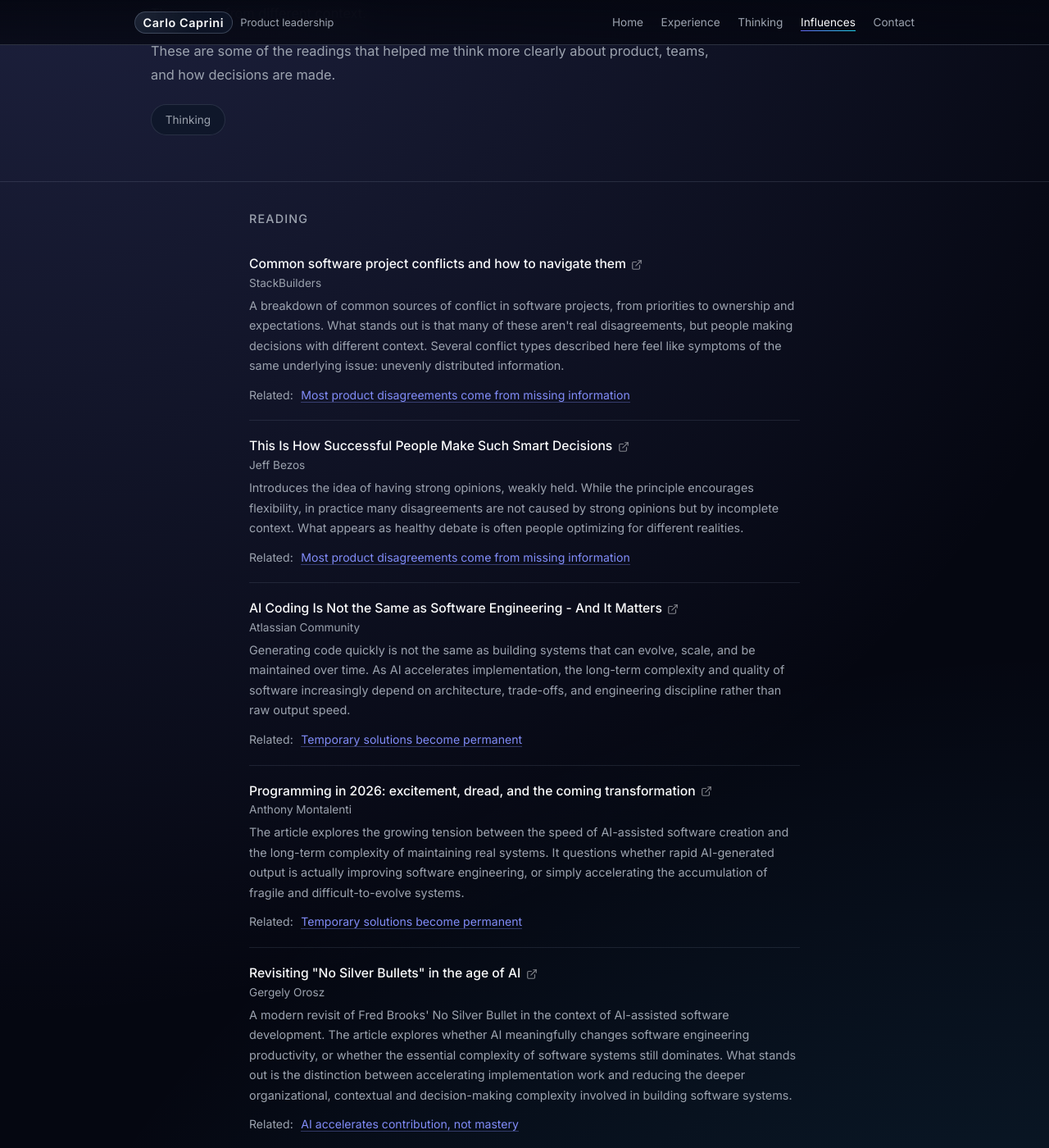
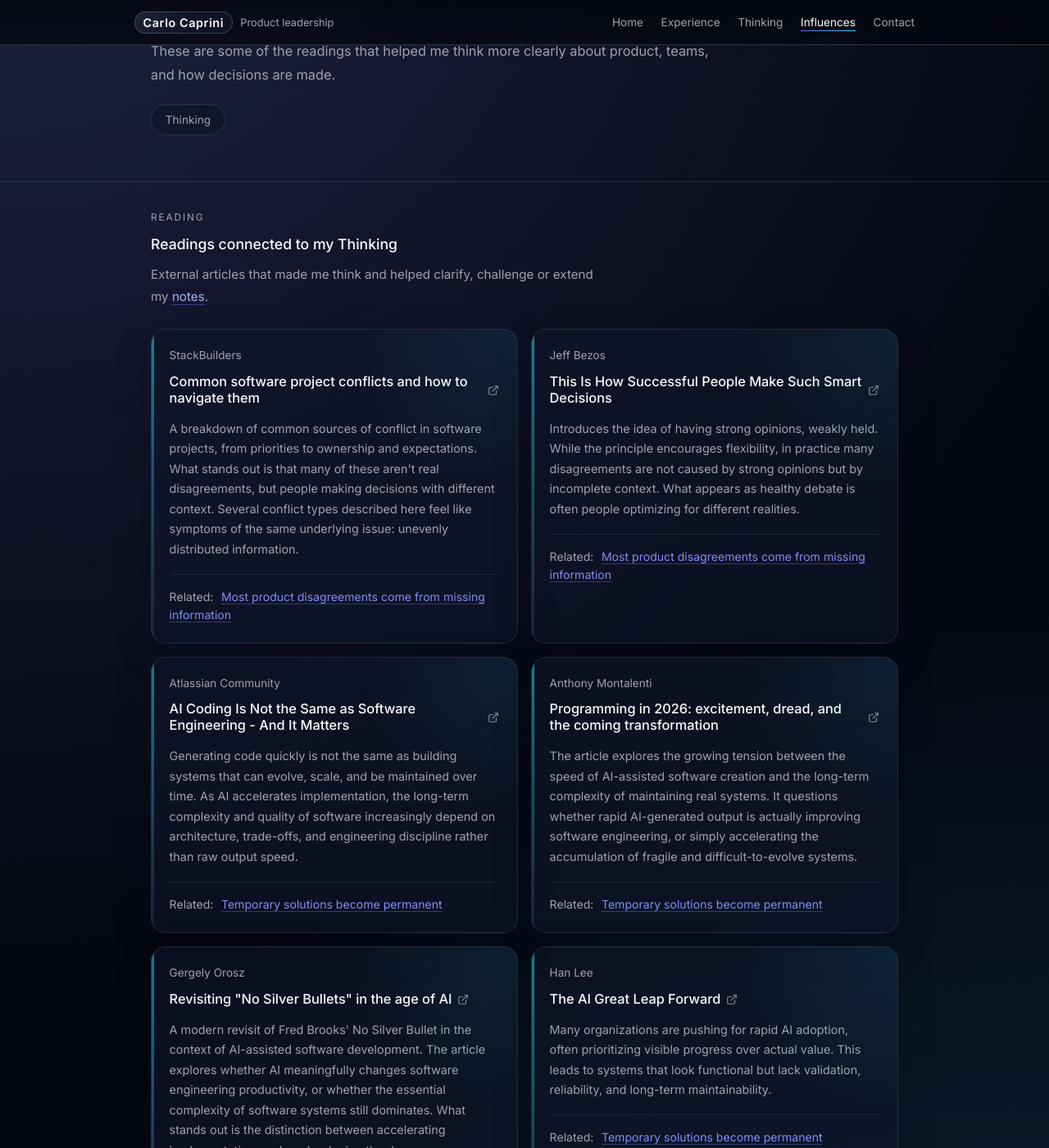
Before and after one commit to carlocaprini/carlocaprini.github.io, a Jekyll site: the page built from pages/influences.md, in a window 1280 px wide and 1400 px high, scrolled down 267 px. Shown: the whole window at 82% size. Built offline with Jekyll 4.4.1, drawn with Linux system fonts in a browser that asks for light colours; some of the changed text lies outside the part shown.

Commit message:
Influence improvements

```diff
--- a/_layouts/influences.html
+++ b/_layouts/influences.html
@@ -22,9 +22,15 @@ layout: default
     </div>
   </section>
 
-  <section class="section">
-    <div class="container article-list-wrap">
-      <h2 class="article-list-title">Reading</h2>
+  <section class="section influences-section">
+    <div class="container influences-wrap">
+      <div class="section-header influences-section-header">
+        <div>
+          <div class="section-eyebrow">Reading</div>
+          <h2 class="section-title">Readings connected to my Thinking</h2>
+          <p class="section-description">External articles that made me think and helped clarify, challenge or extend my <a href="{{ '/thinking/' | relative_url }}">notes</a>.</p>
+        </div>
+      </div>
       <ul class="influences-list">
         {% for weight_str in weight_order %}
           {% assign target_weight = weight_str | plus: 0 %}
@@ -34,6 +40,12 @@ layout: default
             {% if ref_weight == target_weight and ref.external_url %}
           {% assign external_url = ref.external_url %}
           <li class="influence-item">
+            <div class="influence-card-meta">
+              {% if ref.author %}
+                <span class="influence-author">{{ ref.author }}</span>
+              {% endif %}
+            </div>
+            <h3 class="influence-card-title">
               <a class="influence-title influence-title--external" href="{{ external_url }}" target="_blank" rel="noopener noreferrer" title="Opens in a new tab">
                 <span class="influence-title-text">{{ ref.title }}</span>
                 <span class="influence-external-icon" aria-hidden="true">
@@ -45,9 +57,11 @@ layout: default
                 </span>
                 <span class="visually-hidden">(opens in new tab)</span>
               </a>
-            <span class="influence-author">{{ ref.author }}</span>
+            </h3>
             <p class="influence-summary">{{ ref.summary }}</p>
+            <div class="influence-card-footer">
               {% include influence-related-notes.html influence=ref %}
+            </div>
           </li>
             {% endif %}
           {% endfor %}
--- a/assets/css/main.css
+++ b/assets/css/main.css
@@ -782,15 +782,30 @@ main {
   list-style: none;
   margin: 0;
   padding: 0;
+  display: grid;
+  grid-template-columns: repeat(2, minmax(0, 1fr));
+  gap: 1rem;
 }
 
 .influence-item {
-  padding: 1.25rem 0;
-  border-bottom: 1px solid rgba(148, 163, 184, 0.15);
+  position: relative;
+  overflow: hidden;
+  padding: 1.45rem 1.35rem;
+  border: 1px solid rgba(148, 163, 184, 0.16);
+  border-radius: 1.15rem;
+  background:
+    radial-gradient(circle at top right, rgba(34, 211, 238, 0.08), transparent 34%),
+    rgba(15, 23, 42, 0.64);
+  box-shadow: 0 16px 46px rgba(2, 6, 23, 0.22);
 }
 
-.influence-item:last-child {
-  border-bottom: none;
+.influence-item::before {
+  content: "";
+  position: absolute;
+  inset: 0 auto 0 0;
+  width: 3px;
+  background: linear-gradient(to bottom, rgba(34, 211, 238, 0.8), rgba(99, 102, 241, 0.18));
+  opacity: 0.7;
 }
 
 .visually-hidden {
@@ -806,7 +821,7 @@ main {
 }
 
 .influence-title {
-  font-size: 0.98rem;
+  font-size: 1.02rem;
   font-weight: 500;
   color: #f9fafb;
   text-decoration: none;
@@ -838,10 +853,9 @@ main {
 }
 
 .influence-author {
-  display: block;
+  display: inline-flex;
   font-size: 0.85rem;
   color: #9ca3af;
-  margin: 0.35rem 0 0.5rem;
 }
 
 .influence-summary {
@@ -852,7 +866,7 @@ main {
 }
 
 .influence-related-note {
-  margin: 0.75rem 0 0;
+  margin: 0;
   font-size: 0.88rem;
   line-height: 1.55;
   color: #9ca3af;
@@ -871,6 +885,50 @@ main {
 .influence-related-note a:hover {
   color: #a5b4fc;
   border-bottom-color: #6366f1;
+}
+
+.influences-wrap {
+  max-width: 960px;
+}
+
+.influences-section-header {
+  margin-bottom: 1.6rem;
+}
+
+.influences-section-header .section-description {
+  margin: 0.6rem 0 0;
+  max-width: 34rem;
+}
+
+.influences-section-header .section-description a {
+  color: #a5b4fc;
+  text-decoration: none;
+  border-bottom: 1px solid rgba(129, 140, 248, 0.35);
+}
+
+.influences-section-header .section-description a:hover {
+  color: #c7d2fe;
+  border-bottom-color: #818cf8;
+}
+
+.influence-card-meta {
+  display: flex;
+  flex-wrap: wrap;
+  align-items: center;
+  gap: 0.5rem;
+  margin-bottom: 0.85rem;
+}
+
+.influence-card-title {
+  margin: 0 0 1rem;
+  font-size: 1rem;
+  font-weight: 500;
+}
+
+.influence-card-footer {
+  margin-top: 1.1rem;
+  padding-top: 1rem;
+  border-top: 1px solid rgba(148, 163, 184, 0.12);
 }
 
 .article-list-wrap {
@@ -1184,6 +1242,10 @@ main {
     gap: 2.2rem;
   }
 
+  .influences-list {
+    grid-template-columns: minmax(0, 1fr);
+  }
+
   .selected-notes-panel {
     padding-top: 2rem;
     padding-bottom: 2rem;
```
Lines whose indentation alone changed are shown as unchanged.
